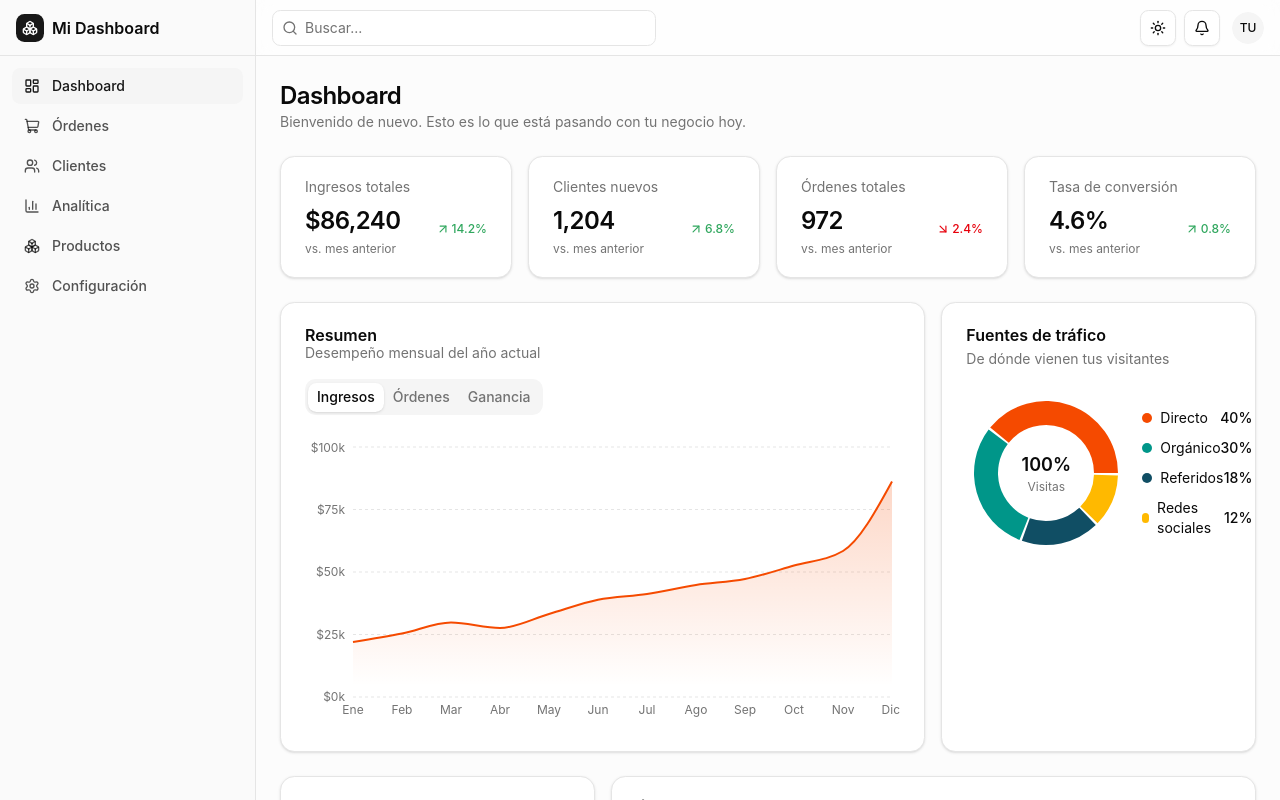
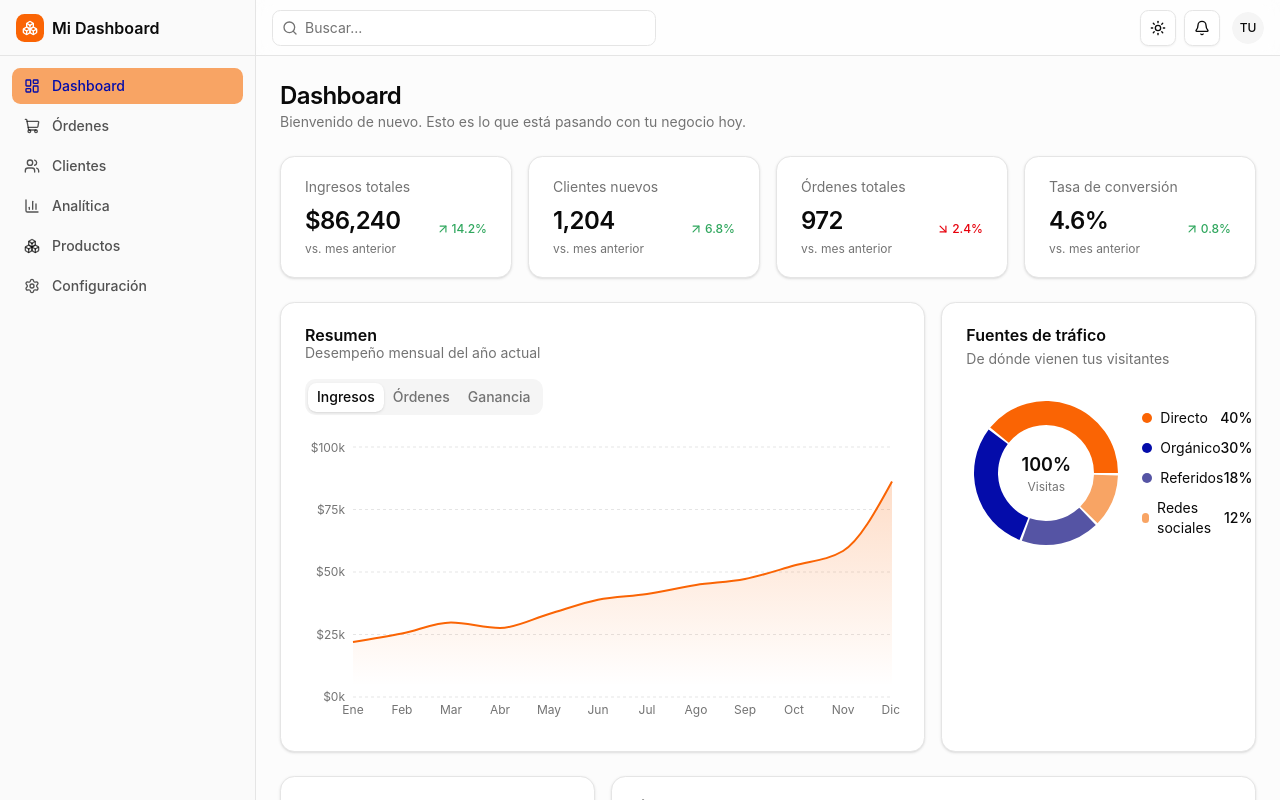
Before and after one commit to joxito/CPTTDTI, a React (Vite) app in the folder dashboard-template/: page / in a window 1280 px wide. Shown: the top 800 px of the page. Built offline with nearby package versions, Linux system fonts and the light colour scheme.

Commit message:
Apply custom color palette (orange/blue) to theme

```diff
--- a/dashboard-template/src/index.css
+++ b/dashboard-template/src/index.css
@@ -5,37 +5,42 @@
 
 :root {
   --radius: 0.65rem;
+  --color1: #fa6404;
+  --color2: #f8a464;
+  --color3: #040caa;
+  --color4: #5554a4;
+  --color5: #9fa1c9;
   --background: oklch(1 0 0);
   --foreground: oklch(0.145 0 0);
   --card: oklch(1 0 0);
   --card-foreground: oklch(0.145 0 0);
   --popover: oklch(1 0 0);
   --popover-foreground: oklch(0.145 0 0);
-  --primary: oklch(0.205 0 0);
-  --primary-foreground: oklch(0.985 0 0);
+  --primary: var(--color1);
+  --primary-foreground: oklch(1 0 0);
   --secondary: oklch(0.97 0 0);
-  --secondary-foreground: oklch(0.205 0 0);
+  --secondary-foreground: var(--color3);
   --muted: oklch(0.97 0 0);
   --muted-foreground: oklch(0.556 0 0);
-  --accent: oklch(0.97 0 0);
-  --accent-foreground: oklch(0.205 0 0);
+  --accent: var(--color2);
+  --accent-foreground: var(--color3);
   --destructive: oklch(0.577 0.245 27.325);
   --border: oklch(0.922 0 0);
   --input: oklch(0.922 0 0);
-  --ring: oklch(0.708 0 0);
-  --chart-1: oklch(0.646 0.222 41.116);
-  --chart-2: oklch(0.6 0.118 184.704);
-  --chart-3: oklch(0.398 0.07 227.392);
-  --chart-4: oklch(0.828 0.189 84.429);
-  --chart-5: oklch(0.769 0.188 70.08);
+  --ring: var(--color1);
+  --chart-1: var(--color1);
+  --chart-2: var(--color3);
+  --chart-3: var(--color4);
+  --chart-4: var(--color2);
+  --chart-5: var(--color5);
   --sidebar: oklch(0.985 0 0);
   --sidebar-foreground: oklch(0.145 0 0);
-  --sidebar-primary: oklch(0.205 0 0);
-  --sidebar-primary-foreground: oklch(0.985 0 0);
-  --sidebar-accent: oklch(0.97 0 0);
-  --sidebar-accent-foreground: oklch(0.205 0 0);
+  --sidebar-primary: var(--color3);
+  --sidebar-primary-foreground: oklch(1 0 0);
+  --sidebar-accent: var(--color2);
+  --sidebar-accent-foreground: var(--color3);
   --sidebar-border: oklch(0.922 0 0);
-  --sidebar-ring: oklch(0.708 0 0);
+  --sidebar-ring: var(--color1);
   --success: oklch(0.646 0.15 152);
   --success-foreground: oklch(0.985 0 0);
 }
@@ -47,36 +52,41 @@
   --card-foreground: oklch(0.985 0 0);
   --popover: oklch(0.205 0 0);
   --popover-foreground: oklch(0.985 0 0);
-  --primary: oklch(0.922 0 0);
-  --primary-foreground: oklch(0.205 0 0);
+  --primary: var(--color1);
+  --primary-foreground: oklch(1 0 0);
   --secondary: oklch(0.269 0 0);
-  --secondary-foreground: oklch(0.985 0 0);
+  --secondary-foreground: var(--color5);
   --muted: oklch(0.269 0 0);
   --muted-foreground: oklch(0.708 0 0);
-  --accent: oklch(0.269 0 0);
+  --accent: var(--color4);
   --accent-foreground: oklch(0.985 0 0);
   --destructive: oklch(0.704 0.191 22.216);
   --border: oklch(1 0 0 / 10%);
   --input: oklch(1 0 0 / 15%);
-  --ring: oklch(0.556 0 0);
-  --chart-1: oklch(0.488 0.243 264.376);
-  --chart-2: oklch(0.696 0.17 162.48);
-  --chart-3: oklch(0.769 0.188 70.08);
-  --chart-4: oklch(0.627 0.265 303.9);
-  --chart-5: oklch(0.645 0.246 16.439);
+  --ring: var(--color1);
+  --chart-1: var(--color1);
+  --chart-2: var(--color5);
+  --chart-3: var(--color4);
+  --chart-4: var(--color2);
+  --chart-5: var(--color3);
   --sidebar: oklch(0.205 0 0);
   --sidebar-foreground: oklch(0.985 0 0);
-  --sidebar-primary: oklch(0.488 0.243 264.376);
-  --sidebar-primary-foreground: oklch(0.985 0 0);
-  --sidebar-accent: oklch(0.269 0 0);
+  --sidebar-primary: var(--color1);
+  --sidebar-primary-foreground: oklch(1 0 0);
+  --sidebar-accent: var(--color4);
   --sidebar-accent-foreground: oklch(0.985 0 0);
   --sidebar-border: oklch(1 0 0 / 10%);
-  --sidebar-ring: oklch(0.556 0 0);
+  --sidebar-ring: var(--color1);
   --success: oklch(0.696 0.17 152);
   --success-foreground: oklch(0.145 0 0);
 }
 
 @theme inline {
+  --color-color1: var(--color1);
+  --color-color2: var(--color2);
+  --color-color3: var(--color3);
+  --color-color4: var(--color4);
+  --color-color5: var(--color5);
   --color-background: var(--background);
   --color-foreground: var(--foreground);
   --color-card: var(--card);
```
